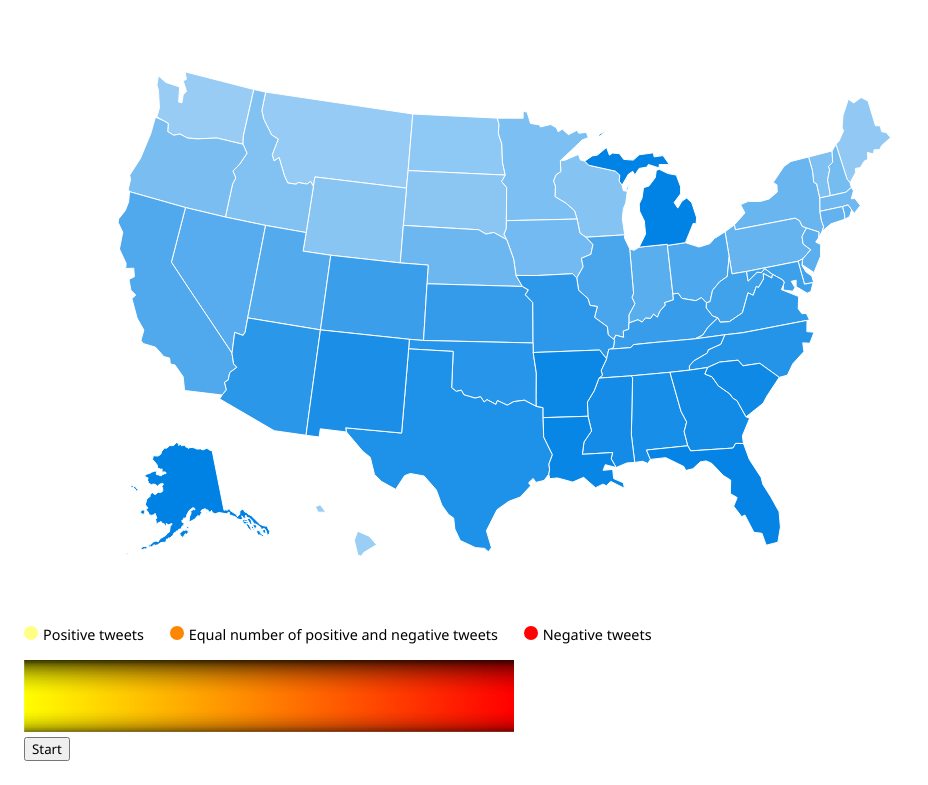
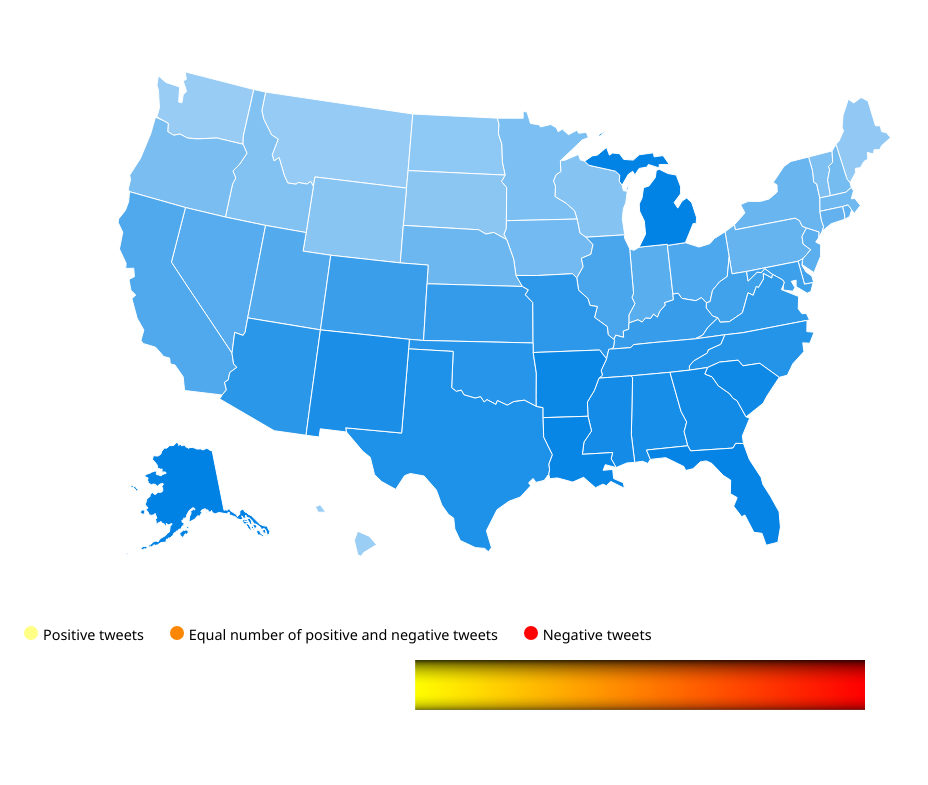
Before and after one commit to uyen-vo/America-Feels, a plain HTML site: page index.html in a window 1280 px wide. Shown: the part 141-926 px from the top of the page, without its empty margins (0-928 px from the left). After the commit the page ends 880 px from the top, so only its background shows below. Drawn offline with Linux system fonts and the light colour scheme; no server answers.

Commit message:
commented out start button and adjusted color key postiion and size

```diff
--- a/index.html
+++ b/index.html
@@ -21,10 +21,10 @@
 			<li><div class="neutral"></div>Equal number of positive and negative tweets</li>
 			<li><div class="sad"></div>Negative tweets</li>
 		</ul>
-		<img src="images/colorSpectrum.png" alt="Color Key" style="width:490px;height:72px;">
+		<center><img src="images/colorSpectrum.png" alt="Color Key" style="width:450px;height:50px;"></center>
 	</section>
 
-	<input type="button" id="toggle" value="Start">
+	<!--<input type="button" id="toggle" value="Start">-->
 
 	<script src="js/pubnub.min.js"></script>
 	<script src="js/d3.min.js"></script>
```
